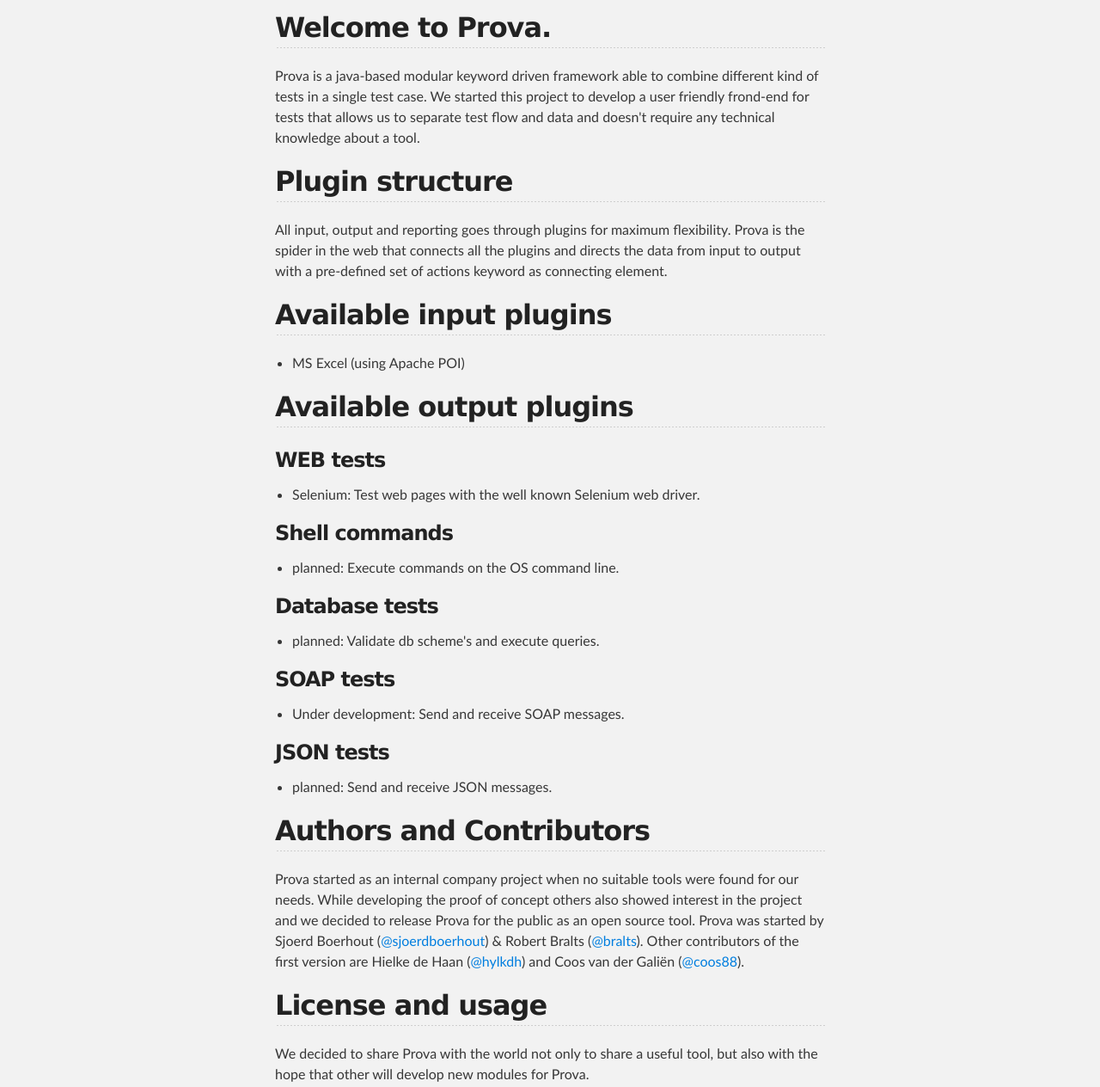
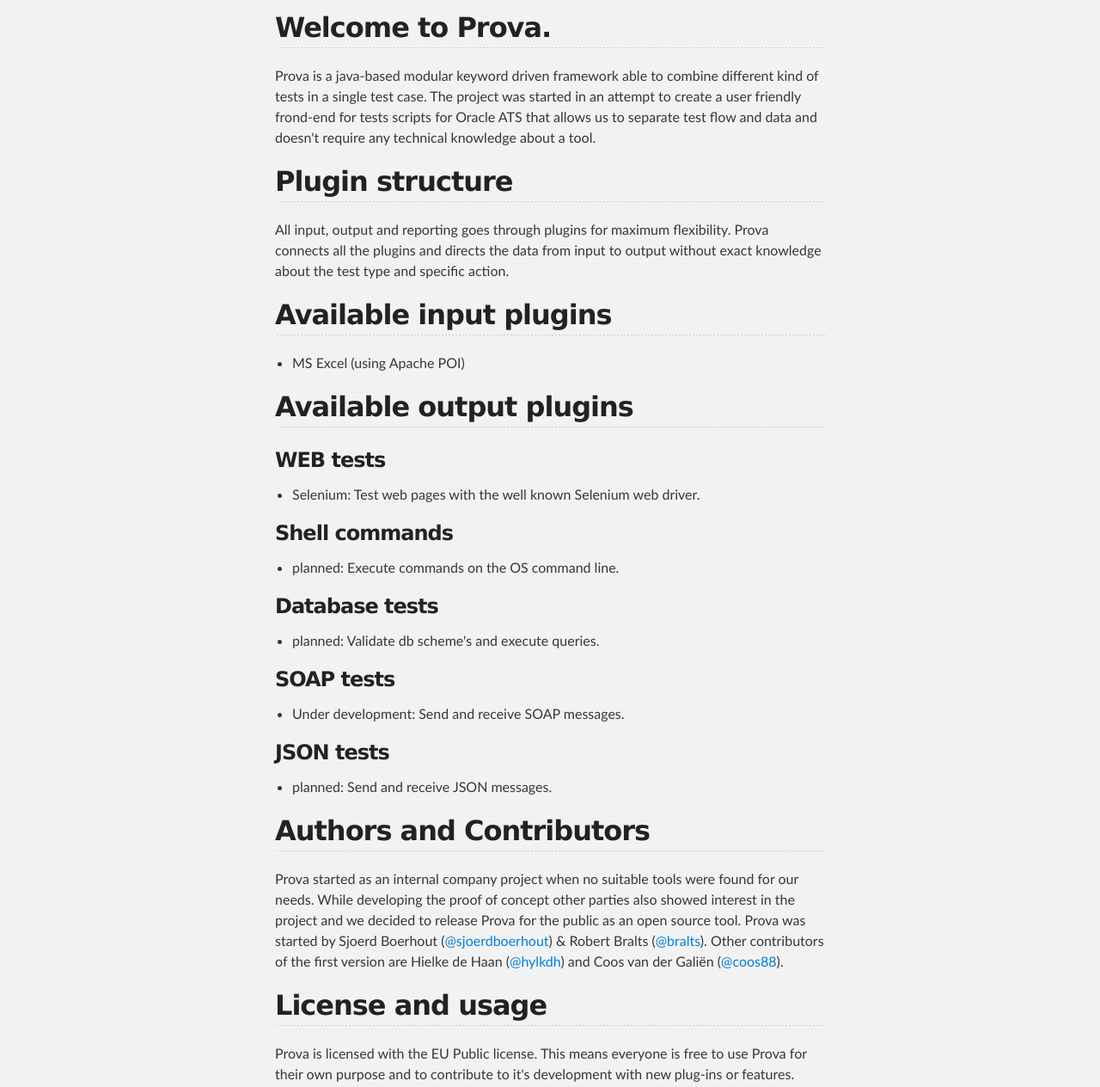
Before and after one commit to Dictu/Prova, a plain HTML site: page index.html in a window 1280 px wide. Shown: the part 252-1516 px from the top of the page at 86% size. Drawn offline with Linux system fonts and the light colour scheme.

```diff
--- a/index.html
+++ b/index.html
@@ -35,12 +35,12 @@
 <a id="welcome-to-prova" class="anchor" href="#welcome-to-prova" aria-hidden="true"><span aria-hidden="true" class="octicon octicon-link"></span></a>Welcome to Prova.</h2>
 
 <p>Prova is a java-based modular keyword driven framework able to combine different kind of tests in a single test case.
-We started this project to develop a user friendly frond-end for tests that allows us to separate test flow and data and doesn't require any technical knowledge about a tool.   </p>
+The project was started in an attempt to create a user friendly frond-end for tests scripts for Oracle ATS that allows us to separate test flow and data and doesn't require any technical knowledge about a tool. </p>
 
 <h2>
 <a id="plugin-structure" class="anchor" href="#plugin-structure" aria-hidden="true"><span aria-hidden="true" class="octicon octicon-link"></span></a>Plugin structure</h2>
 
-<p>All input, output and reporting goes through plugins for maximum flexibility. Prova is the spider in the web that connects all the plugins and directs the data from input to output with a pre-defined set of actions keyword as connecting element. </p>
+<p>All input, output and reporting goes through plugins for maximum flexibility. Prova connects all the plugins and directs the data from input to output without exact knowledge about the test type and specific action. </p>
 
 <h2>
 <a id="available-input-plugins" class="anchor" href="#available-input-plugins" aria-hidden="true"><span aria-hidden="true" class="octicon octicon-link"></span></a>Available input plugins</h2>
@@ -90,13 +90,13 @@ We started this project to develop a user friendly frond-end for tests that allo
 <h2>
 <a id="authors-and-contributors" class="anchor" href="#authors-and-contributors" aria-hidden="true"><span aria-hidden="true" class="octicon octicon-link"></span></a>Authors and Contributors</h2>
 
-<p>Prova started as an internal company project when no suitable tools were found for our needs. While developing the proof of concept  others also showed interest in the project and we decided to release Prova for the public as an open source tool.
+<p>Prova started as an internal company project when no suitable tools were found for our needs. While developing the proof of concept other parties also showed interest in the project and we decided to release Prova for the public as an open source tool.
 Prova was started by Sjoerd Boerhout (<a href="https://github.com/sjoerdboerhout" class="user-mention">@sjoerdboerhout</a>) &amp; Robert Bralts (<a href="https://github.com/bralts" class="user-mention">@bralts</a>). Other contributors of the first version are Hielke de Haan (<a href="https://github.com/hylkdh" class="user-mention">@hylkdh</a>) and Coos van der Galiën (<a href="https://github.com/coos88" class="user-mention">@coos88</a>).</p>
 
 <h2>
 <a id="license-and-usage" class="anchor" href="#license-and-usage" aria-hidden="true"><span aria-hidden="true" class="octicon octicon-link"></span></a>License and usage</h2>
 
-<p>We decided to share Prova with the world not only to share a useful tool, but also with the hope that other will develop new modules for Prova.  </p>
+<p>Prova is licensed with the EU Public license. This means everyone is free to use Prova for their own purpose and to contribute to it's development with new plug-ins or features.</p>
       </section>
     </div>
 
```
Also changed, not shown: params.json (+1 -1 lines).
